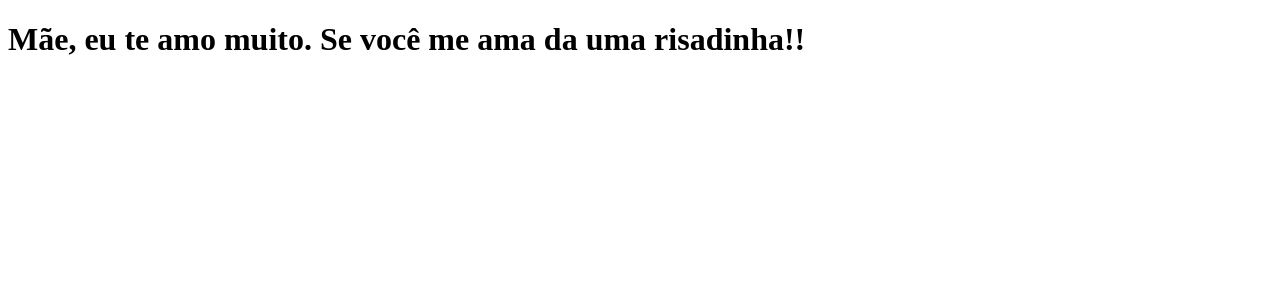
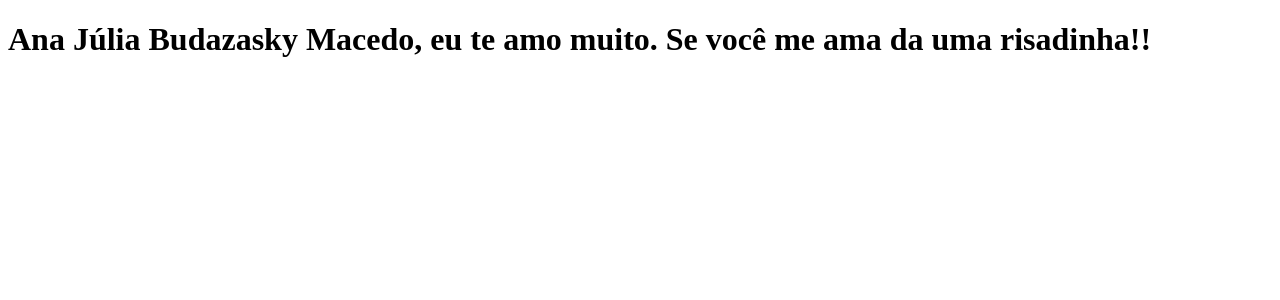
Before and after one commit to brlxx/clone-tabnews, a Next.js app: page / in a window 1280 px wide. Shown: the top 300 px of the page. Built offline with nearby package versions, Linux system fonts and the light colour scheme.

Commit message:
Eu te amooo

```diff
--- a/pages/index.js
+++ b/pages/index.js
@@ -1,5 +1,10 @@
 function Home() {
-  return <h1>Mãe, eu te amo muito. Se você me ama da uma risadinha!!</h1>;
+  return (
+    <h1>
+      Ana Júlia Budazasky Macedo, eu te amo muito. Se você me ama da uma
+      risadinha!!
+    </h1>
+  );
 }
 
 export default Home;
```
